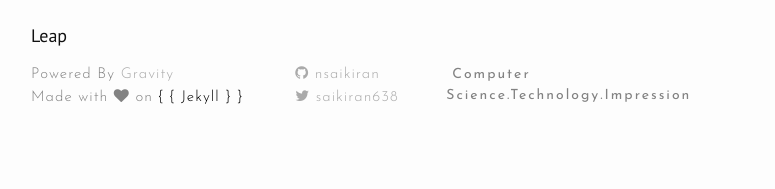
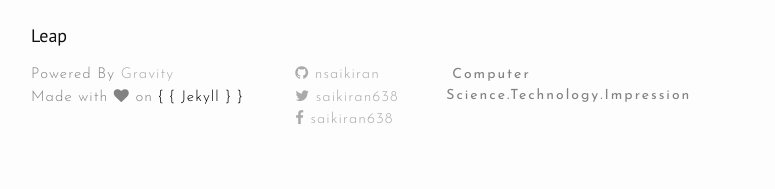
Before and after one commit to nsaikiran/impression, a Jekyll site: the page built from index.html, in a window 1280 px wide. Shown: the part 1057-1246 px from the top of the page, without its empty margins (239-1014 px from the left). Built offline with Jekyll 4.4.1, drawn with Linux system fonts in a browser that asks for light colours; nearby versions of some CDN libraries; the list of posts is cut into pages by our own code.

Commit message:
Adds twitter profile link

```diff
--- a/_config.yml
+++ b/_config.yml
@@ -12,6 +12,7 @@ description: Computer Science.Technology.Impression
 baseurl: "" # the subpath of your site, e.g. /blog
 url: "http://saikiran.blog" # the base hostname & protocol for your site
 twitter_username: saikiran638
+facebook_username: saikiran638
 github_username:  nsaikiran
 paginate: 5
 
--- a/_includes/footer.html
+++ b/_includes/footer.html
@@ -30,6 +30,12 @@
                         <a href={{"http://twitter.com/"|append: site.twitter_username}}><i class="fa fa-twitter" aria-hidden="true"></i>{{site.twitter_username|prepend: " "}}</a>
                     </li>
                     {% endif %}
+
+                    {% if site.facebook_username %}
+                    <li>
+                        <a href={{"http://facebook.com/"|append: site.facebook_username}}><i class="fa fa-facebook" aria-hidden="true"></i>{{site.facebook_username|prepend: " "}}</a>
+                    </li>
+                    {% endif %}
                 </ul>
             </div>
 
```
